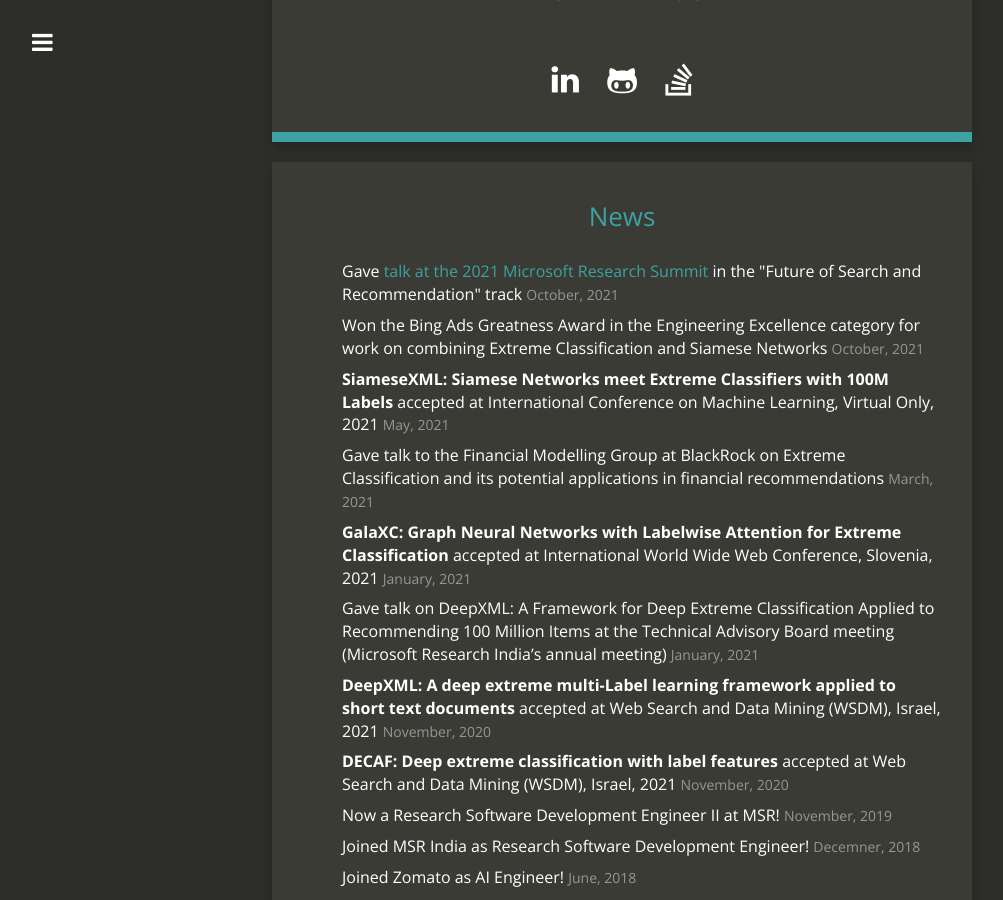
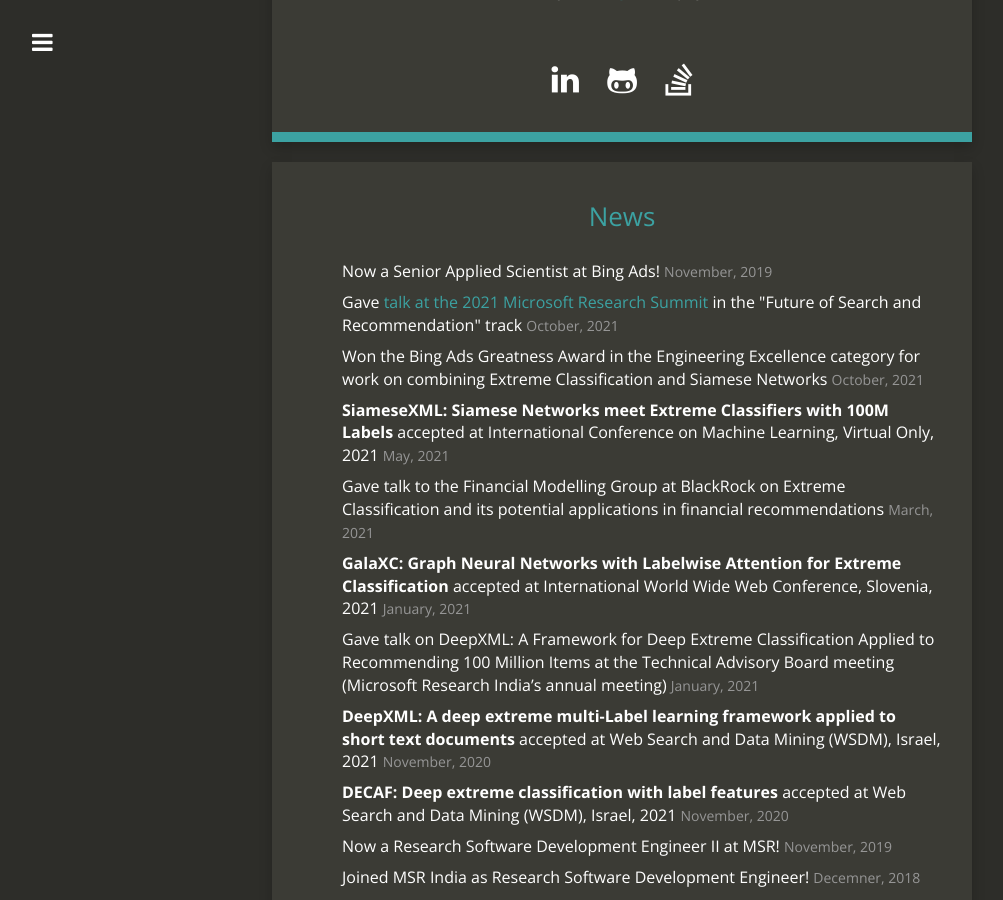
Before and after one commit to DeepakSaini119/DeepakSaini119.github.io, a Jekyll site: the page built from index.html, in a window 1280 px wide and 900 px high, scrolled down 556 px. Shown: the whole window, without its empty margins (18-1021 px from the left). Built offline with Jekyll 4.4.1, drawn with Linux system fonts in a browser that asks for light colours; nearby versions of some CDN libraries.

Commit message:
Add team change

```diff
--- a/index.html
+++ b/index.html
@@ -31,6 +31,12 @@
 
             <div>
                 <ul>
+                    <li>
+                        Now a Senior Applied Scientist at Bing Ads!
+                        <small style="font-size: 14px;margin-top: -10px;padding-top: 0px;color: #969696;"}>November, 2019</small>
+                    </li>
+                    <br style="display: block;content: '';margin-top: 8px;">
+
                     <li>
                         Gave <a href="https://www.microsoft.com/en-us/research/video/opening-remarks-the-future-of-search-and-recommendation/">talk at the 2021 Microsoft Research Summit</a> in the "Future of Search and Recommendation" track
                         <small style="font-size: 14px;margin-top: -10px;padding-top: 0px;color: #969696;"}>October, 2021</small>
```
